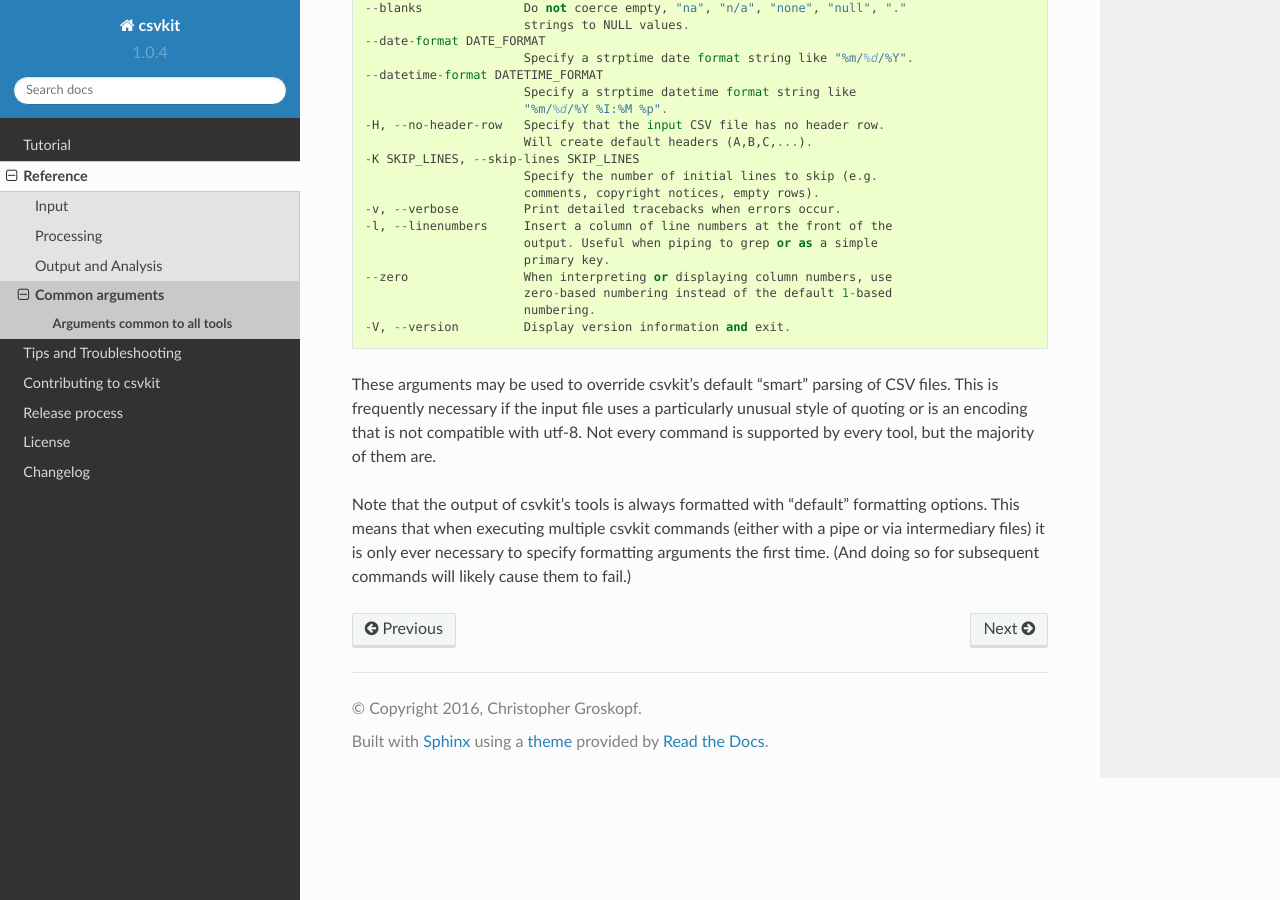
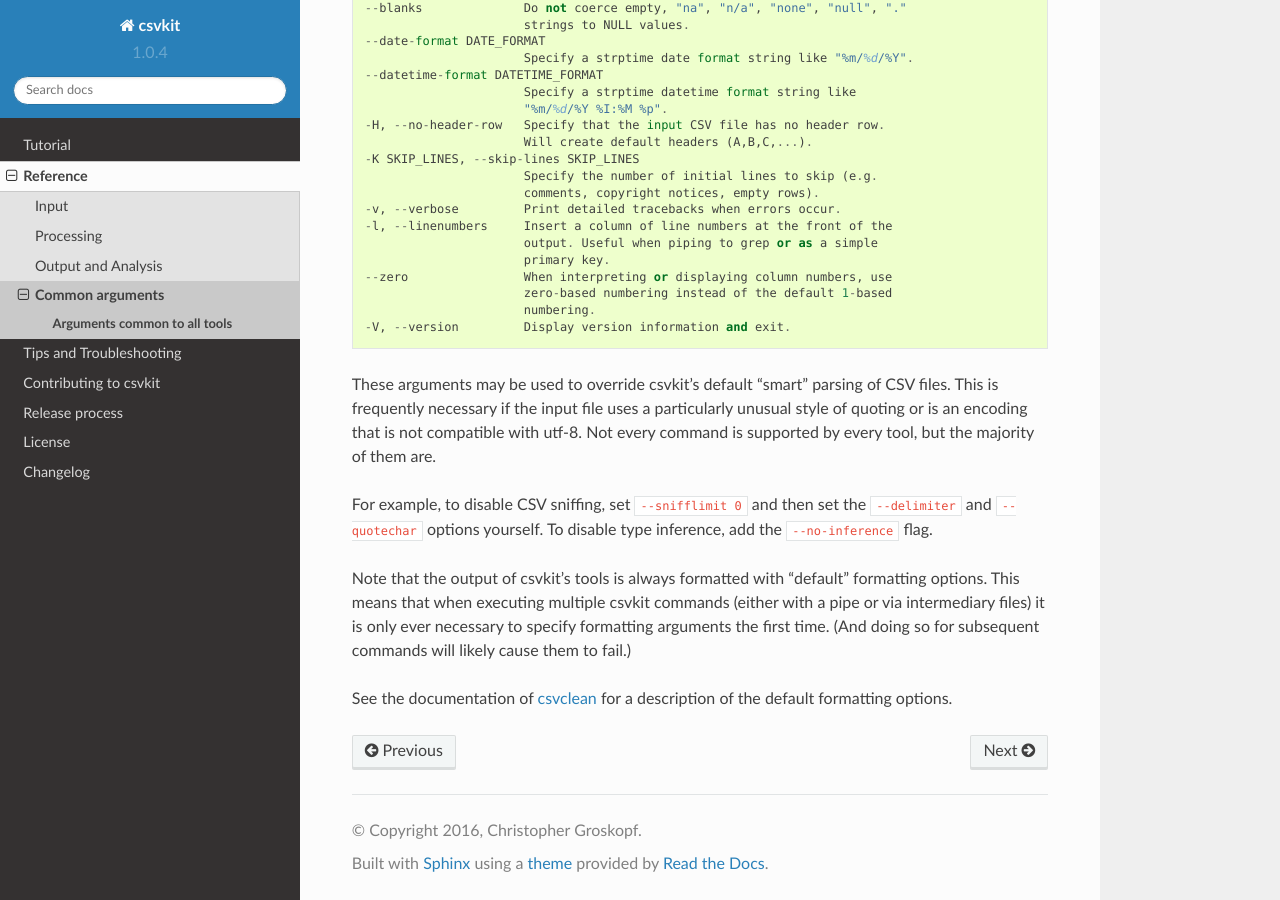
Before and after one commit to wireservice/csvkit, a Sphinx documentation site: the page built from docs/common_arguments.rst, in a window 1280 px wide and 900 px high, scrolled down 641 px. Built offline with Sphinx 7.4.7 and the Read the Docs theme 2.0.0, drawn with Linux system fonts in a browser that asks for light colours.

Commit message:
Add notes to common arguments relating to #848 (CSV sniffing) and #792 (output formatting)

```diff
--- a/docs/common_arguments.rst
+++ b/docs/common_arguments.rst
@@ -52,4 +52,8 @@
 
 These arguments may be used to override csvkit's default "smart" parsing of CSV files. This is frequently necessary if the input file uses a particularly unusual style of quoting or is an encoding that is not compatible with utf-8. Not every command is supported by every tool, but the majority of them are.
 
+For example, to disable CSV sniffing, set :code:`--snifflimit 0` and then set the :code:`--delimiter` and :code:`--quotechar` options yourself. To disable type inference, add the :code:`--no-inference` flag.
+
 Note that the output of csvkit's tools is always formatted with "default" formatting options. This means that when executing multiple csvkit commands (either with a pipe or via intermediary files) it is only ever necessary to specify formatting arguments the first time. (And doing so for subsequent commands will likely cause them to fail.)
+
+See the documentation of :doc:`/scripts/csvclean` for a description of the default formatting options.
--- a/docs/tricks.rst
+++ b/docs/tricks.rst
@@ -97,7 +97,7 @@
 
 These may be symptoms of csvkit's type inference being too aggressive for your data. CSV is a text format, but it may contain text representing numbers, dates, booleans or other types. csvkit attempts to reverse engineer that text into proper data types—a process called "type inference".
 
-For some data, type inference can be error prone. If necessary you can disable it with the To :code:`--no-inference` switch. This will force all columns to be treated as regular text.
+For some data, type inference can be error prone. If necessary you can disable it with the :code:`--no-inference` switch. This will force all columns to be treated as regular text.
 
 Slow performance
 ----------------
```
